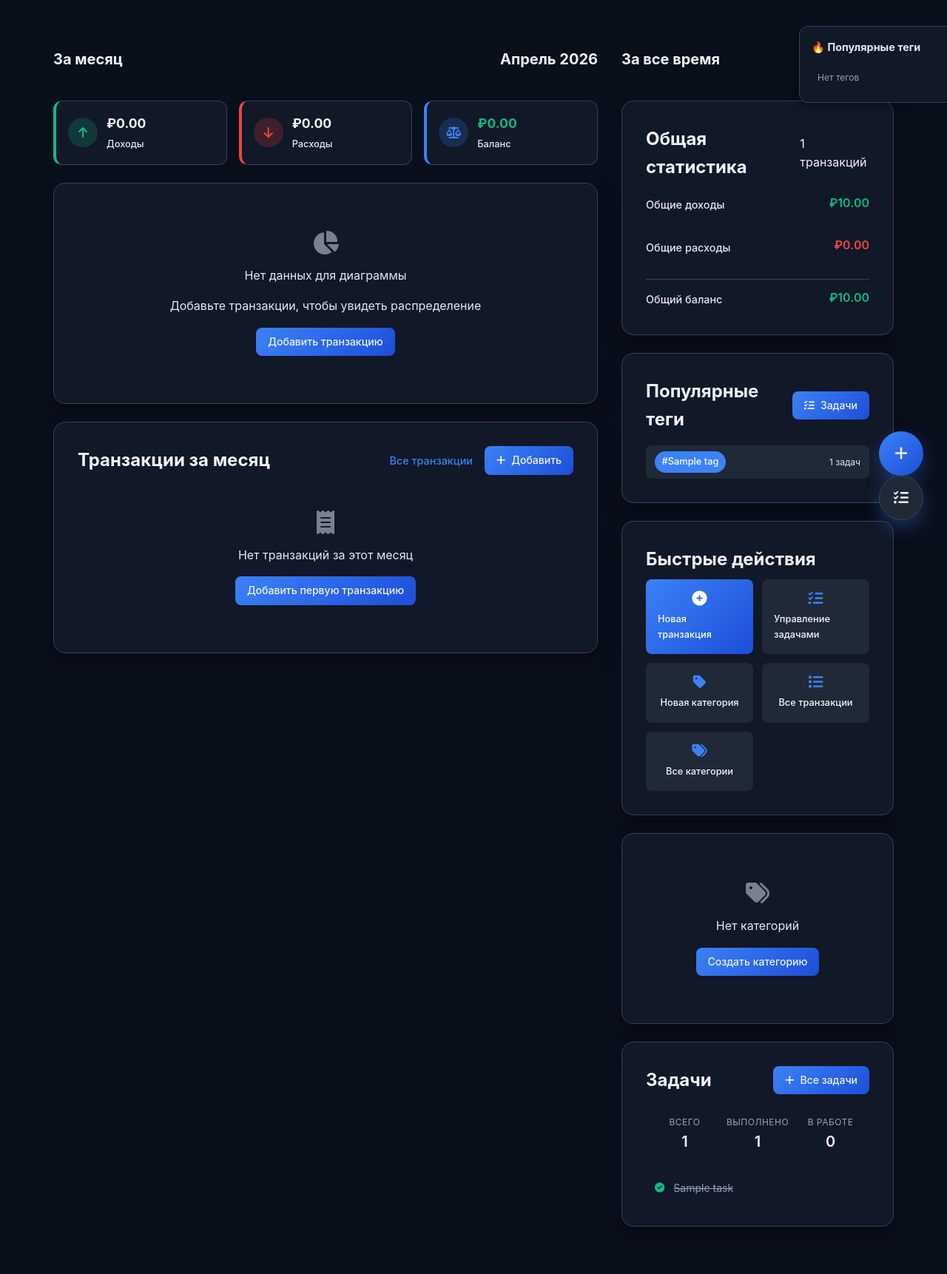
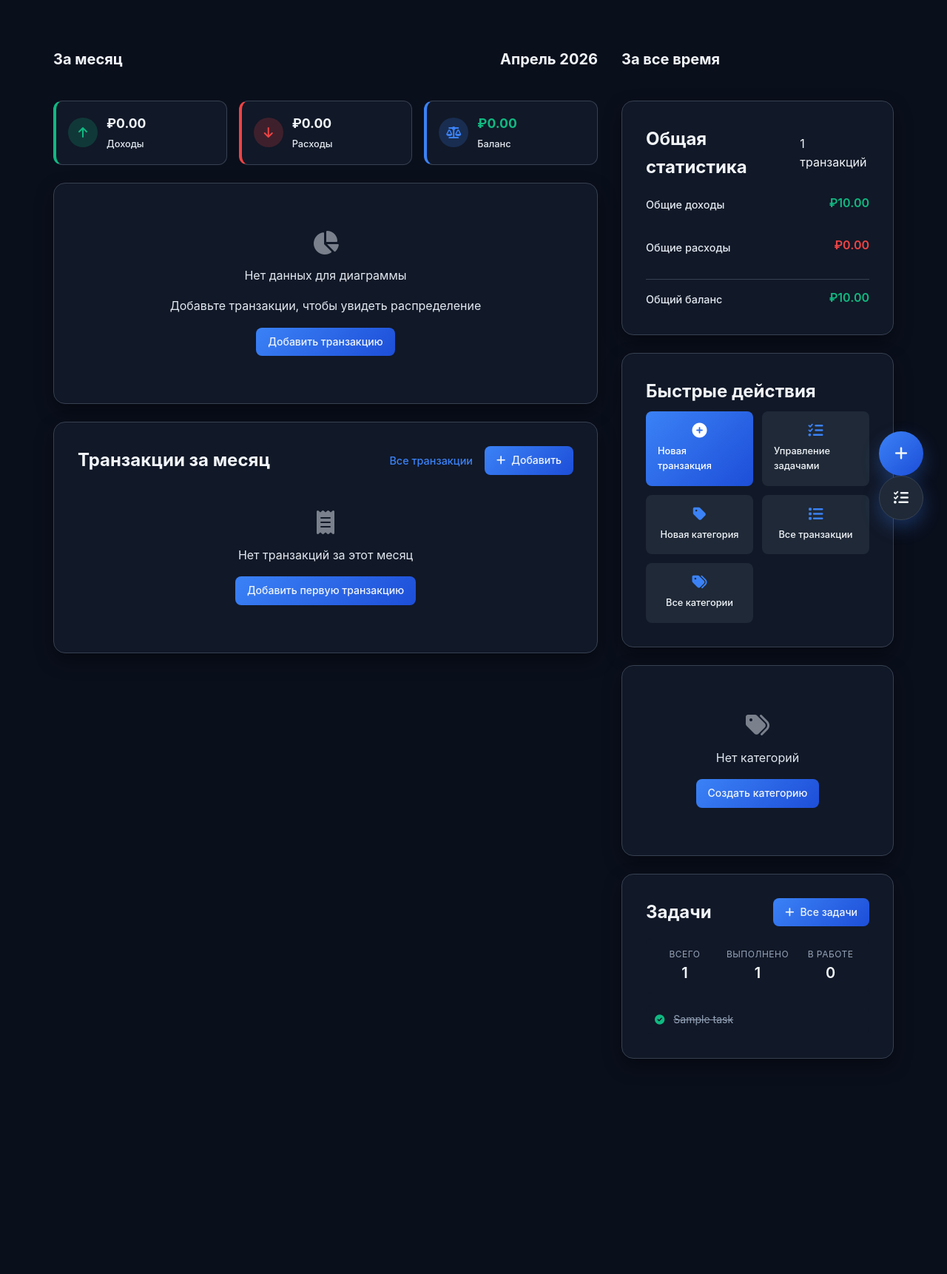
Before and after one commit to BOEGOLOVKA27/finansemanager, a Flask app: page / in a window 1280 px wide. Shown: the part 65-1787 px from the top of the page at 74% size. After the commit the page ends 1496 px from the top, so only its background shows below. Run offline with Flask 3, Linux system fonts and the light colour scheme; a user stored in the database is signed in; tables that the repository leaves empty hold one stand-in row (values such as "Sample post"); some libraries are stand-ins or nearby versions.

Commit message:
update branch

```diff
--- a/app/routes/main.py
+++ b/app/routes/main.py
@@ -73,24 +73,6 @@ def index(page=1):
         'pending': current_user.tasks.filter_by(completed=False).count()
     }
 
-    # Получаем популярные теги
-    from sqlalchemy import func
-    popular_tags = db.session.query(
-        Tag.id,
-        Tag.name,
-        func.count(task_tags.c.task_id).label('usage_count')
-    ).outerjoin(
-        task_tags,
-        Tag.id == task_tags.c.tag_id
-    ).filter(
-        Tag.user_id == current_user.id
-    ).group_by(
-        Tag.id, Tag.name
-    ).order_by(
-        func.count(task_tags.c.task_id).desc(),
-        Tag.created_at.desc()
-    ).limit(5).all()
-
     return render_template('index.html',
                         monthly_stats=monthly_stats,
                         total_stats=total_stats,
@@ -99,8 +81,7 @@ def index(page=1):
                         section_date=section_date,
                         page=page,
                         tasks=all_tasks,
-                        tasks_summary=tasks_summary,
-                        popular_tags=popular_tags)
+                        tasks_summary=tasks_summary)
 
 
 
--- a/app/templates/index.html
+++ b/app/templates/index.html
@@ -13,16 +13,6 @@
     <a href="{{ url_for('main.tasks') }}" class="btn btn-secondary btn-floating" style="bottom: 100px;" title="Управление задачами">
         <i class="fas fa-tasks"></i>
     </a>
-</div>
-
-<!-- Sidebar Popular Tags -->
-<div class="sidebar-tags" id="sidebarPopularTags">
-    <h4 class="card-title">🔥 Популярные теги</h4>
-    <div class="popular-tags-list" id="sidebarTagsList">
-        <div class="loading-state" style="padding: 0.5rem; font-size: 0.75rem;">
-            <i class="fas fa-spinner fa-spin"></i>
-        </div>
-    </div>
 </div>
 {% endif %}
 
@@ -253,29 +243,6 @@
                         </div>
                     </div>
                 </div>
-
-                <!-- Popular Tags -->
-                {% if popular_tags %}
-                <div class="card">
-                    <div class="card-body">
-                        <div class="card-header">
-                            <h3 class="card-title">Популярные теги</h3>
-                            <a href="{{ url_for('main.tasks') }}" class="btn btn-primary btn-sm">
-                                <i class="fas fa-tasks"></i>
-                                Задачи
-                            </a>
-                        </div>
-                        <div class="popular-tags-list">
-                            {% for tag in popular_tags %}
-                            <div class="popular-tag-item">
-                                <span class="tag-badge">#{{ tag.name }}</span>
-                                <span class="tag-count">{{ tag.usage_count }} задач</span>
-                            </div>
-                            {% endfor %}
-                        </div>
-                    </div>
-                </div>
-                {% endif %}
 
                 <!-- Quick Actions -->
                 <div class="card">
```
Also changed, not shown: app/templates/tasks/tasks.html (+3 -24 lines), 2 other files.
